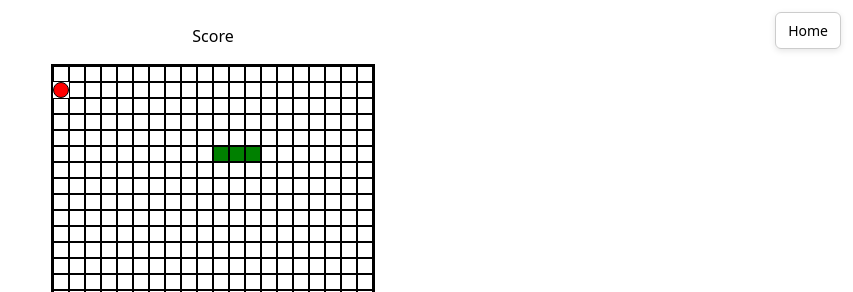
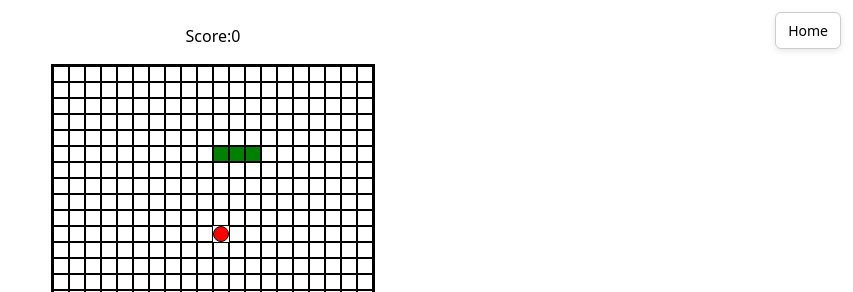
Before and after one commit to deepdev79/miniGames, a React (Vite) app: page /snake in a window 1280 px wide. Shown: the top 292 px of the page, without its empty margins (427-1280 px from the left). Built offline with nearby package versions, Linux system fonts and the light colour scheme.

Commit message:
move state removed and snake,food moved into reducer

```diff
--- a/src/pages/Snake.tsx
+++ b/src/pages/Snake.tsx
@@ -1,4 +1,4 @@
-import { useCallback, useEffect, useReducer, useRef, useState } from "react";
+import { useEffect, useReducer, useState } from "react";
 import GoHome from "../components/GoHome";
 import styles from "./Snake.module.css";
 
@@ -6,35 +6,43 @@ const GRID_SIZE = 20;
 const GAMEGRID = Array.from({ length: GRID_SIZE }, () =>
   new Array(GRID_SIZE).fill("")
 );
+type Direction = "ArrowRight" | "ArrowLeft" | "ArrowUp" | "ArrowDown";
 
-const initialDirection = {
+type Coordinate = [number, number];
+interface State {
+  direction: Direction;
+  snake: Coordinate[];
+  food: Coordinate;
+  score: number;
+}
+
+const initialState: State = {
   direction: "ArrowRight",
-  move: 1,
-  food: [],
+  snake: [
+    [5, 5],
+    [4, 5],
+    [3, 5],
+  ],
+  food: generateFood(),
+  score: 0,
 };
 
-// function directionReducer(state, action) {
-//   if (action.type === "ArrowUp" || action.type === "ArrowDown") {
-//     if (state.direction === "ArrowRight" || state.direction === "ArrowLeft")
-//       return {
-//         ...state,
-//         direction: action.type,
-//         move: action.type === "ArrowUp" ? -1 : 1,
-//       };
-//   }
+function generateFood(): Coordinate {
+  const x = Math.floor(Math.random() * GRID_SIZE);
+  const y = Math.floor(Math.random() * GRID_SIZE);
+  return [x, y];
+}
 
-//   if (action.type === "ArrowRight" || action.type === "ArrowLeft") {
-//     if (state.direction === "ArrowUp" || state.direction === "ArrowDown")
-//       return {
-//         ...state,
-//         direction: action.type,
-//         move: action.type === "ArrowLeft" ? -1 : 1,
-//       };
-//   }
+type Action =
+  | { type: "ArrowUp" }
+  | { type: "ArrowDown" }
+  | { type: "ArrowRight" }
+  | { type: "ArrowLeft" }
+  | { type: "reset" }
+  | { type: "foodEncounter"; payload: Coordinate }
+  | { type: "changeDirection"; payload: Coordinate };
 
-//   return state;
-// }
-function directionReducer(state, action) {
+function reducer(state: State, action: Action): State {
   switch (action.type) {
     case "ArrowUp":
     case "ArrowDown":
@@ -44,7 +52,6 @@ function directionReducer(state, action) {
         return {
           ...state,
           direction: action.type,
-          move: action.type === "ArrowUp" ? -1 : 1,
         };
       return state;
     case "ArrowLeft":
@@ -55,25 +62,28 @@ function directionReducer(state, action) {
         return {
           ...state,
           direction: action.type,
-          move: action.type === "ArrowLeft" ? -1 : 1,
         };
       return state;
+    case "foodEncounter":
+      return {
+        ...state,
+        snake: [action.payload, ...state.snake],
+        food: generateFood(),
+        score: state.score + 1,
+      };
+    case "changeDirection":
+      return { ...state, snake: [action.payload, ...state.snake.slice(0, -1)] };
+    case "reset":
+      return initialState;
     default:
       return state;
   }
 }
 
-const initialSnake = [
-  [5, 5],
-  [4, 5],
-  [3, 5],
-];
 function Snake() {
-  const [snake, setSnake] = useState(initialSnake);
-  const [food, setFood] = useState(generateFood());
-  const [{ direction, move }, directionDispatch] = useReducer(
-    directionReducer,
-    initialDirection
+  const [{ direction, snake, food, score }, dispatch] = useReducer(
+    reducer,
+    initialState
   );
 
   function isSnakeBody(xc: number, yc: number): boolean {
@@ -90,7 +100,7 @@ function Snake() {
         event.key === "ArrowLeft" ||
         event.key === "ArrowRight"
       ) {
-        directionDispatch({ type: `${event.key}` });
+        dispatch({ type: `${event.key}` });
       }
     };
 
@@ -101,80 +111,48 @@ function Snake() {
     };
   }, []);
 
-  function generateFood() {
-    const x = Math.floor(Math.random() * GRID_SIZE);
-    const y = Math.floor(Math.random() * GRID_SIZE);
-    return [x, y];
-  }
-
-  const directionRef = useRef(direction);
-  const moveRef = useRef(move);
-
-  // useEffect(() => {
-
-  //   const moveInterval = setInterval(() => {
-  //     setSnake((prev) => {
-  //       let newHead = [];
-  //       if (direction === "ArrowRight" || direction === "ArrowLeft")
-  //         newHead = [prev[0][0] + move, prev[0][1]];
-  //       else newHead = [prev[0][0], prev[0][1] + move];
-
-  //       if (
-  //         newHead[0] < 0 ||
-  //         newHead[0] >= GRID_SIZE ||
-  //         newHead[1] < 0 ||
-  //         newHead[1] >= GRID_SIZE
-  //       ) {
-  //         return initialSnake;
-  //       }
-
-  //       if (
-  //         newHead[0] === foodRef.current[0] &&
-  //         newHead[1] === foodRef.current[1]
-  //       ) {
-  //         console.log("Food eaten! Snake length:", prev.length + 1);
-  //         foodRef.current = generateFood();
-  //         return [newHead, ...prev];
-  //       }
-  //       return [newHead, ...prev.slice(0, -1)];
-  //     });
-  //   }, 1000);
-  //   return () => clearInterval(moveInterval);
-  // }, [direction, move]);
   useEffect(() => {
     const moveInterval = setInterval(() => {
       const currentHead = snake[0];
-      let newHead = [];
+      let newHead: [number, number] = [0, 0];
 
-      if (direction === "ArrowRight" || direction === "ArrowLeft")
-        newHead = [currentHead[0] + move, currentHead[1]];
-      else newHead = [currentHead[0], currentHead[1] + move];
-
+      switch (direction) {
+        case "ArrowRight":
+          newHead = [currentHead[0] + 1, currentHead[1]];
+          break;
+        case "ArrowLeft":
+          newHead = [currentHead[0] - 1, currentHead[1]];
+          break;
+        case "ArrowUp":
+          newHead = [currentHead[0], currentHead[1] - 1];
+          break;
+        case "ArrowDown":
+          newHead = [currentHead[0], currentHead[1] + 1];
+          break;
+      }
       if (
         newHead[0] < 0 ||
         newHead[0] >= GRID_SIZE ||
         newHead[1] < 0 ||
         newHead[1] >= GRID_SIZE
       ) {
-        setSnake(initialSnake);
+        dispatch({ type: "reset" });
         return;
       }
 
       if (newHead[0] === food[0] && newHead[1] === food[1]) {
         console.log("Food eaten! Snake length:", snake.length + 1);
-
-        setFood(generateFood());
-        setSnake([newHead, ...snake]);
+        dispatch({ type: "foodEncounter", payload: newHead });
       } else {
-        setSnake([newHead, ...snake.slice(0, -1)]);
+        dispatch({ type: "changeDirection", payload: newHead });
       }
     }, 1000);
     return () => clearInterval(moveInterval);
-  }, [snake, direction, move, food]);
+  }, [snake, direction, food]);
   return (
     <div className={styles.mainContainer}>
       <GoHome />
-      <p>Score</p>
+      <p>Score:{score}</p>
       <div className={styles.container}>
         {GAMEGRID.map((row, yc) => {
           return row.map((cell, xc) => {
@@ -193,50 +171,3 @@ function Snake() {
 }
 
 export default Snake;
-
-// // 1. Change food to state for reactivity
-// const [food, setFood] = useState(generateFood());
-
-// // 2. Optimized Interval logic
-// useEffect(() => {
-//   const moveInterval = setInterval(() => {
-//     setSnake((prev) => {
-//       const head = prev[0];
-//       let newHead;
-
-//       // Calculate new head based on current direction/move
-//       if (direction === "ArrowRight" || direction === "ArrowLeft") {
-//         newHead = [head[0] + move, head[1]];
-//       } else {
-//         newHead = [head[0], head[1] + move];
-//       }
-
-//       // 1. Check Wall Collision
-//       if (
-//         newHead[0] < 0 || newHead[0] >= GRID_SIZE ||
-//         newHead[1] < 0 || newHead[1] >= GRID_SIZE
-//       ) {
-//         return initialSnake;
-//       }
-
-//       // 2. Check Self Collision (Recommended)
-//       if (prev.some(([x, y]) => x === newHead[0] && y === newHead[1])) {
-//         return initialSnake;
-//       }
-
-//       // 3. Check Food Collision
-//       const ateFood = newHead[0] === food[0] && newHead[1] === food[1];
-
-//       if (ateFood) {
-//         // Move food generation OUTSIDE the return to trigger correctly
-//         setFood(generateFood());
-//         return [newHead, ...prev]; // Grow: add head, keep all prev segments
-//       }
-
-//       // Normal move: add head, remove tail
-//       return [newHead, ...prev.slice(0, -1)];
-//     });
-//   }, 200); // 1000ms is very slow for Snake, try 200ms!
-
-//   return () => clearInterval(moveInterval);
-// }, [direction, move, food]); // Add food to dependencies so interval sees latest position
```
